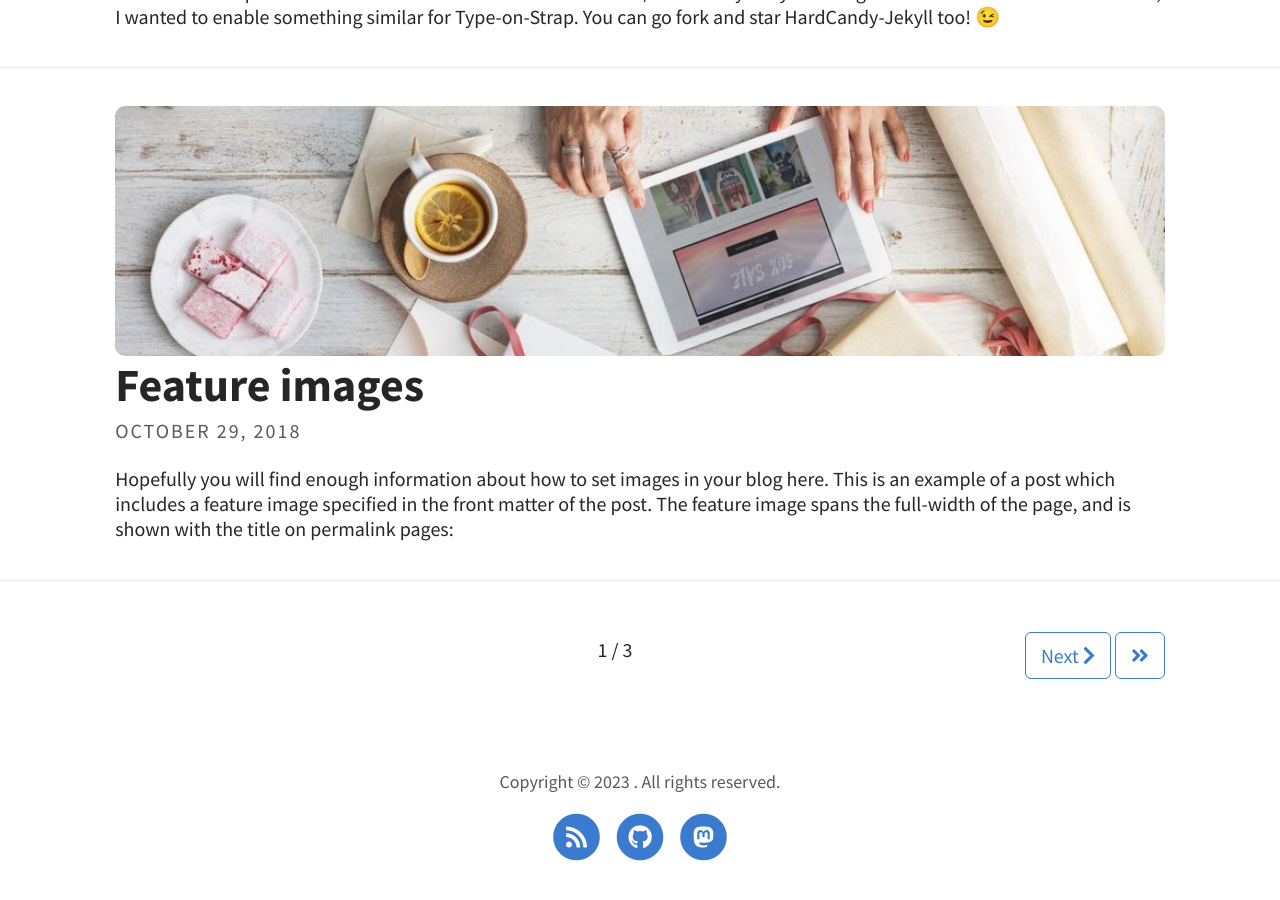
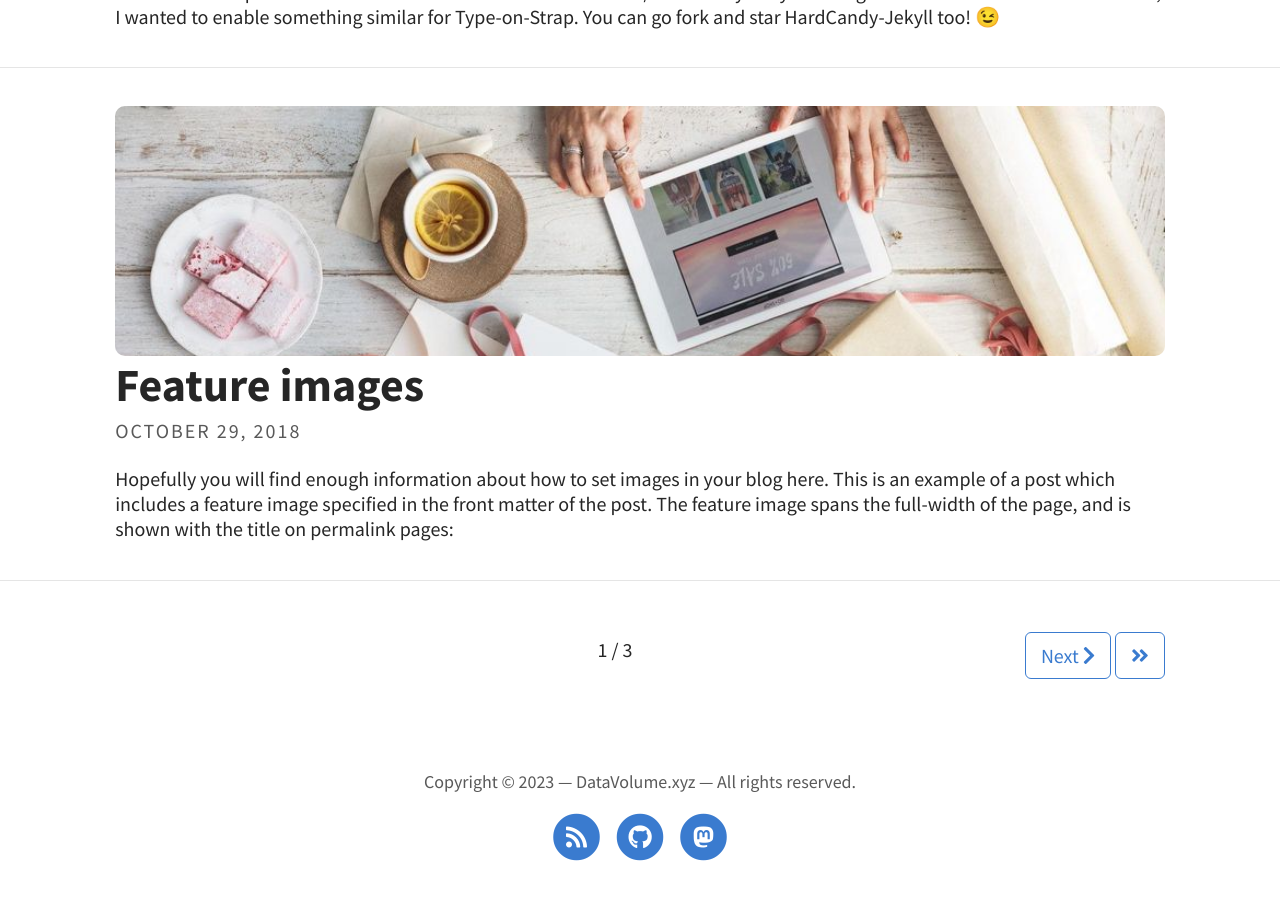
Before and after one commit to DataVolumeXYZ/DataVolumeXYZ, a Jekyll site: the page built from index.html, in a window 1280 px wide and 900 px high, scrolled down 1547 px. Built offline with Jekyll 4.4.1, drawn with Linux system fonts in a browser that asks for light colours; the list of posts is cut into pages by our own code; some of the changed lines change nothing that is shown.

Commit message:
fixed copyright formatting in footer

```diff
--- a/_config.yml
+++ b/_config.yml
@@ -3,7 +3,7 @@ baseurl: ""
 url: "https://DataVolume.xyz"
 
 # THEME-SPECIFIC CONFIGURATION
-title: DataVolume.xyz                                    # site's title
+title: DataVolume.xyz
 description: >- # used by search engines
   Harnessing industry-leading Business Intelligence, Data Analytics, and Automation to help you make better decisions, faster.
 author: James Bartlett                                   # author's name
--- a/_includes/default/footer.liquid
+++ b/_includes/default/footer.liquid
@@ -1,8 +1,7 @@
 <footer class="site-footer">
   <p class="text">
-    {% assign CurrentYear = site.time | date: '%Y' | append: " " %}
-    {% assign SiteName = site.title % | append: " " %}
-    {{ "Copyright © " | append: CurrentYear | apppend: SiteName | append: ". All rights reserved." }}</p>
+    {% assign CurrentYear = site.time | date: '%Y' %}
+    {{ "Copyright © " | append: CurrentYear | append: " — " | append: site.title | append: " — All rights reserved." }}</p>
   <div class="footer-icons">
     <ul>
       <!-- Social icons from Font Awesome, if enabled -->
```
